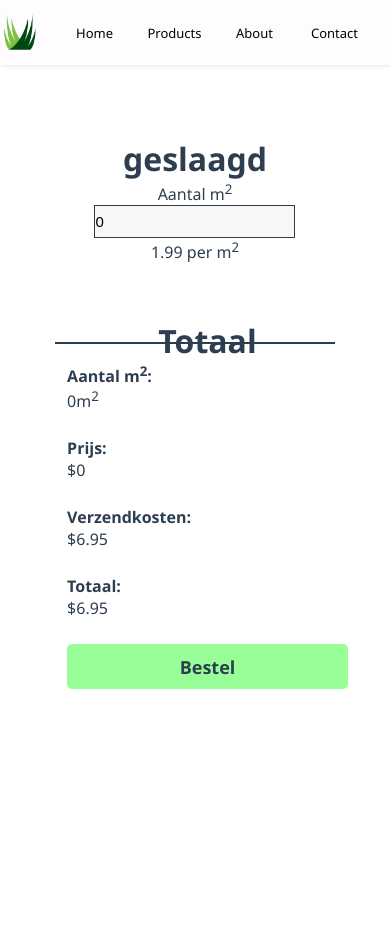
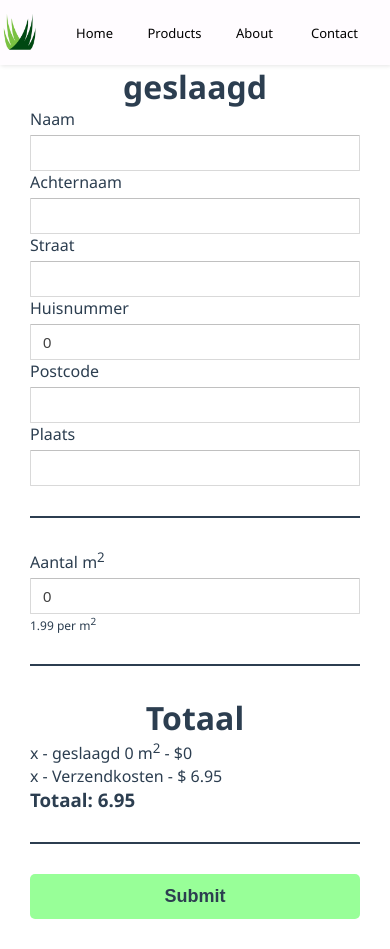
Before and after one commit to DaanKorver/Grassie, a Vue app: page /webshopbox/products/bestellen/geslaagd in a window 390 px wide. Before the commit the page ends 844 px from the top, so only its background shows below. Built offline with nearby package versions, Linux system fonts and the light colour scheme.

Commit message:
Changes on Order

```diff
--- a/src/components/Home/HomeShowcase.vue
+++ b/src/components/Home/HomeShowcase.vue
@@ -1,20 +1,23 @@
 <template>
     <div class="home-showcase">
         <div>
-            <ShowcaseItem ShowcaseProduct="GrassRoll"
-            ShowcaseDesc="Dit is de bescrhijving van product nummer 1"
+            <ShowcaseItem ShowcaseProduct="Le grass"
+            ShowcaseDesc="Aahhhh, Le grass, het perfecte grass voor de franse achtertuin"
             classname="img-1"
+            item="Le grass"
             />
             </div>
         <div>
-            <ShowcaseItem ShowcaseProduct="GrassRoll2"
-            ShowcaseDesc="Dit is de bescrhijving van product nummer 2"
+            <ShowcaseItem ShowcaseProduct="Grais"
             classname="img-2"
+            ShowcaseDesc="Grais, rare naam, raar gras"
+            item="Grais"
             />
         </div>
         <div>
-            <ShowcaseItem ShowcaseProduct="GrassRoll3"
-            ShowcaseDesc="Dit is de bescrhijving van product nummer 3"
+            <ShowcaseItem ShowcaseProduct="Es Grassos"
+            ShowcaseDesc="Si, Es Grassos beautifull. Voor de achtertuin die wel wat pittigs kan gebruiken"
+            item="Es Grassos"
             classname="img-3"
             />
             </div>
--- a/src/components/Home/ShowcaseItem.vue
+++ b/src/components/Home/ShowcaseItem.vue
@@ -4,7 +4,7 @@
         <div class="item-content">
             <h2>{{ ShowcaseProduct }}</h2>
             <p>{{ ShowcaseDesc }}</p>
-            <button>Bestel</button>
+            <router-link :to="{ name: 'bestellen', params: { itemName: item }}">Bestel</router-link>
         </div>
     </div>
 </template>
@@ -17,7 +17,7 @@ export default {
     //     ShowcaseDesc: String,
     //     ShowcaseImgSrc: String
     // },
-    props: ['ShowcaseProduct','ShowcaseDesc','classname'],
+    props: ['ShowcaseProduct','ShowcaseDesc','classname', 'item'],
     computed: {
     },
     methods: {
@@ -84,7 +84,7 @@ export default {
         font-size: 18px;
     }
 
-    .item-content button {
+    .item-content a {
          width: 80%;
         height: 45px;
         border: none;
@@ -93,6 +93,10 @@ export default {
         font-weight: bold;
         color: #2c3e50;
         border-radius: 5px;
+        text-decoration: none;
+        display: flex;
+        align-items: center;
+        justify-content: center;
     }
 
     @media (max-width: 550px) {
--- a/src/components/Products/ProductItem.vue
+++ b/src/components/Products/ProductItem.vue
@@ -25,7 +25,6 @@ export default {
         height: 100%;
         padding: 15px;
         box-sizing: border-box;
-        background-color: #f7f7f7;
         text-align: center;
         display: flex;
         justify-content: space-around;
--- a/src/components/Products/ProductsShowcase.vue
+++ b/src/components/Products/ProductsShowcase.vue
@@ -1,28 +1,31 @@
 <template>
     <div class="wrapper">
         <div>
-            <ProductsItem itemTitle="Title 1"
-            itemDesc="This is a short description for the product that in this container"
+            <ProductsItem itemTitle="Le Grass"
+            itemDesc="Aahhhh, Le grass, het perfecte grass voor de franse achtertuin"
             classname="img-1"
             item="Le Grass"
             />
         </div>
         <div>
-            <ProductsItem itemTitle="Title 2"
-            itemDesc="This is a short description for the product that in this container"
+            <ProductsItem itemTitle="Grais"
+            itemDesc="Grais, rare naam, raar gras"
             classname="img-2"
+            item="Grais"
             />
         </div>
         <div>
-            <ProductsItem itemTitle="Title 3"
-            itemDesc="This is a short description for the product that in this container"
+            <ProductsItem itemTitle="Es Grassos"
+            itemDesc="Si, Es Grassos beautifull. Voor de achtertuin die wel wat pittigs kan gebruiken"
             classname="img-3"
+            item="Es Grassos"
             />
         </div>
         <div>
-            <ProductsItem itemTitle="Title 4"
-            itemDesc="This is a short description for the product that in this container"
+            <ProductsItem itemTitle="Yeetes Grasses"
+            itemDesc="Voor de waaghalsen onder ons"
             classname="img-4"
+            item="Yeetes Grasses"
             />
         </div>
     </div>
--- a/src/router.js
+++ b/src/router.js
@@ -5,6 +5,7 @@ import Products from './views/Products.vue'
 import About from './views/About.vue'
 import Contact from './views/Contact.vue'
 import Bestellen from './views/Bestellen.vue'
+import Geslaagd from './views/Geslaagd.vue'
 
 Vue.use(Router)
 
@@ -14,6 +15,12 @@ export default new Router({
   },
   base: 'webshopbox',
   mode: 'history',
+  meta: {
+    title: "Grassie - Webshop voor Gras en alles wat draait om gras",
+    metaTags: [
+      {name: 'description', content: 'De webshop voor gras. Grassie is de webshop voor gras. Wij verzekeren u dat wij het beste kwaliteit van gras leveren.'}
+    ]
+  },
   routes: [
     {
       path: '/',
@@ -39,7 +46,11 @@ export default new Router({
       path: '/products/bestellen/:itemName',
       name: 'bestellen',
       component: Bestellen,
-
+    },
+    {
+      path: '/products/bestellen/geslaagd',
+      name: 'geslaagd',
+      component: Geslaagd
     },
     {
       path: '*', redirect: '/'
--- a/src/views/Bestellen.vue
+++ b/src/views/Bestellen.vue
@@ -1,9 +1,7 @@
 <template>
     <div class="page">
-        <!-- <h1>{{itemName}}</h1>
-        <input type="text" v-model="textInput">{{textInput * price}} -->
         <div class="container">
-            <div class="inner">
+            <!-- <div class="inner">
                 <div class="inner-left">
                     <h1>{{itemName}}</h1>
                     <p>Aantal m<sup>2</sup></p>
@@ -20,7 +18,33 @@
                         <router-link :to="{ name: 'bestellen', params: { itemName: item }}">Bestel</router-link>
                     </div>
                 </div>
-            </div>
+            </div> -->
+            <h1>{{itemName}}</h1>
+            <form>
+                <label for="name">Naam</label>
+                <input type="text" name="name" v-model="form.name" required>
+                <label for="surname">Achternaam</label>
+                <input type="text" name="surname" v-model="form.surname" required>
+                <label for="street">Straat</label>
+                <input type="text" name="street" v-model="form.street" required>
+                <label for="number">Huisnummer</label>
+                <input type="number" name="number" v-model="form.housenumber" required>
+                <label for="zip">Postcode</label>
+                <input type="text" name="zip" v-model="form.zip" required>
+                <label for="city">Plaats</label>
+                <input type="text" name="city" v-model="form.city" required>
+                <hr>
+                <label for="squarem">Aantal m<sup>2</sup></label>
+                <input id="inputPrice" type="number" v-model="textInput" required/>
+                <p>1.99 per m<sup>2</sup></p>
+                <hr>
+                <h1>Totaal</h1>
+                <p>x - {{itemName}} {{textInput}} m<sup>2</sup> - ${{textInput * price}}</p>
+                <p>x - Verzendkosten - $ 6.95</p>
+                <h3>Totaal: {{(textInput * price) + 6.95}}</h3>
+                <hr>
+                <input type="submit" @click.stop.prevent="submit()">
+            </form>
         </div>
     </div>
 </template>
@@ -33,10 +57,20 @@ export default {
             textInput: "0",
             price: 1.99,
             itemName: this.$route.params.itemName,
+            form: {
+                name: '',
+                surname: '',
+                street: '',
+                housenumber: 0,
+                zip: '',
+                city: ''
+            }
         }
     },
-    mounted() {
-        console.log(this.$route.params.itemName);
+    methods: {
+        submit() {
+            this.$router.push({name: "geslaagd"});
+        }
     }
 }
 </script>
@@ -44,57 +78,51 @@ export default {
 <style scoped>
 
     .container {
-        width: 80%;
-        height: 80vh;
+        width: 100%;
+        max-width: 800px;
+        height: auto;
         position: relative;
         margin: 0 auto;
-        display: flex;
-        align-items: center;
-        justify-content: center;
+        box-sizing: border-box;
+        padding-left: 30px;
+        padding-bottom: 30px;
+        padding-right: 30px;
     }
 
-    .inner {
-        width: 90%;
-        height: 90%;
-        display: grid;
-        grid-template-columns: 1fr 1fr;
+    .container h1 {
+        text-align: center;
     }
 
-    .inner-left, .inner-right {
-        position: relative;
-        width: 100%;
-        height: 100%;
-        display: flex;
-        align-items: center;
-        justify-content: center;
-        flex-direction: column;
+    input {
+        display: block;
+        min-height: 36px;
+        padding: 8px 12px;
+        width: calc(100%);
+        margin-top: 5px;
+        background: #fff;
+        border: 1px solid #d9d9d9;
+        border-top: 1px solid #c0c0c0;
+        box-sizing: border-box;
+        border-radius: 1px;
+        font-size: 15px;
+        color: #404040;
+        outline: none;
     }
 
-    .inner-left {
-        border-right: 2px solid #2c3e50;
-    }
-    .inner-right {
-        align-items: flex-start
-    }
-    input {
-        padding: 7px 0;
-        font-size: 15px;
-        margin-top: 20px 0;
-        border: 1.5px solid #2c3e50;
+    hr {
+        width: 100%;
+        margin: 30px auto;
         outline: none;
-        background: #f7f7f7;
+        border: 0;
+        background: #2c3e50;
+        height: 2px;
     }
 
-    .total {
-        text-align: left;
-        padding-left: 25px;
+    form p:first-of-type {
+        font-size: 12px;
     }
 
-    .total p {
-        margin-bottom: 25px;
-    }
-
-        a {
+    input[type="submit"] {
         width: 100%;
         height: 45px;
         border: none;
@@ -109,24 +137,4 @@ export default {
         justify-content: center;
     }
 
-    @media (max-width:675px) {
-        .inner {
-            grid-template-columns: 1fr;
-        }
-        .inner-left {
-            border-right: none;
-            border-bottom: 2px solid #2c3e50;
-            padding-bottom: 40px;
-        }
-        .inner-right {
-            align-items: center;
-        }
-        .total {
-            width: 100%;
-        }
-        .total h1 {
-            text-align: center;
-        }
-    }
-
 </style>
--- /dev/null
+++ b/src/views/Geslaagd.vue
@@ -0,0 +1,45 @@
+<template>
+    <div class="page">
+        <div class="confirm">
+            <img src="@/assets/check.gif" alt="gif">
+            <h2>Bestelling geslaagd</h2>
+            <router-link to="/">Ga terug</router-link>
+        </div>
+    </div>
+</template>
+
+<script>
+export default {
+    name: "geslaagd"
+}
+</script>
+
+<style scoped>
+    .confirm {
+        width: 100%;
+        max-width: 500px;
+        height: 500px;
+        margin: 0 auto;
+        text-align: center;
+    }
+
+    img {
+        width: 100%;
+    }
+
+    a {
+        width: 50%;
+        height: 45px;
+        border: none;
+        background-color: #98ff98;
+        font-size: 18px;
+        font-weight: bold;
+        color: #2c3e50;
+        border-radius: 5px;
+        text-decoration: none;
+        display: flex;
+        align-items: center;
+        justify-content: center;
+        margin: 0 auto;
+    }
+</style>
```
Also changed, not shown: src/assets/check.gif (added).
